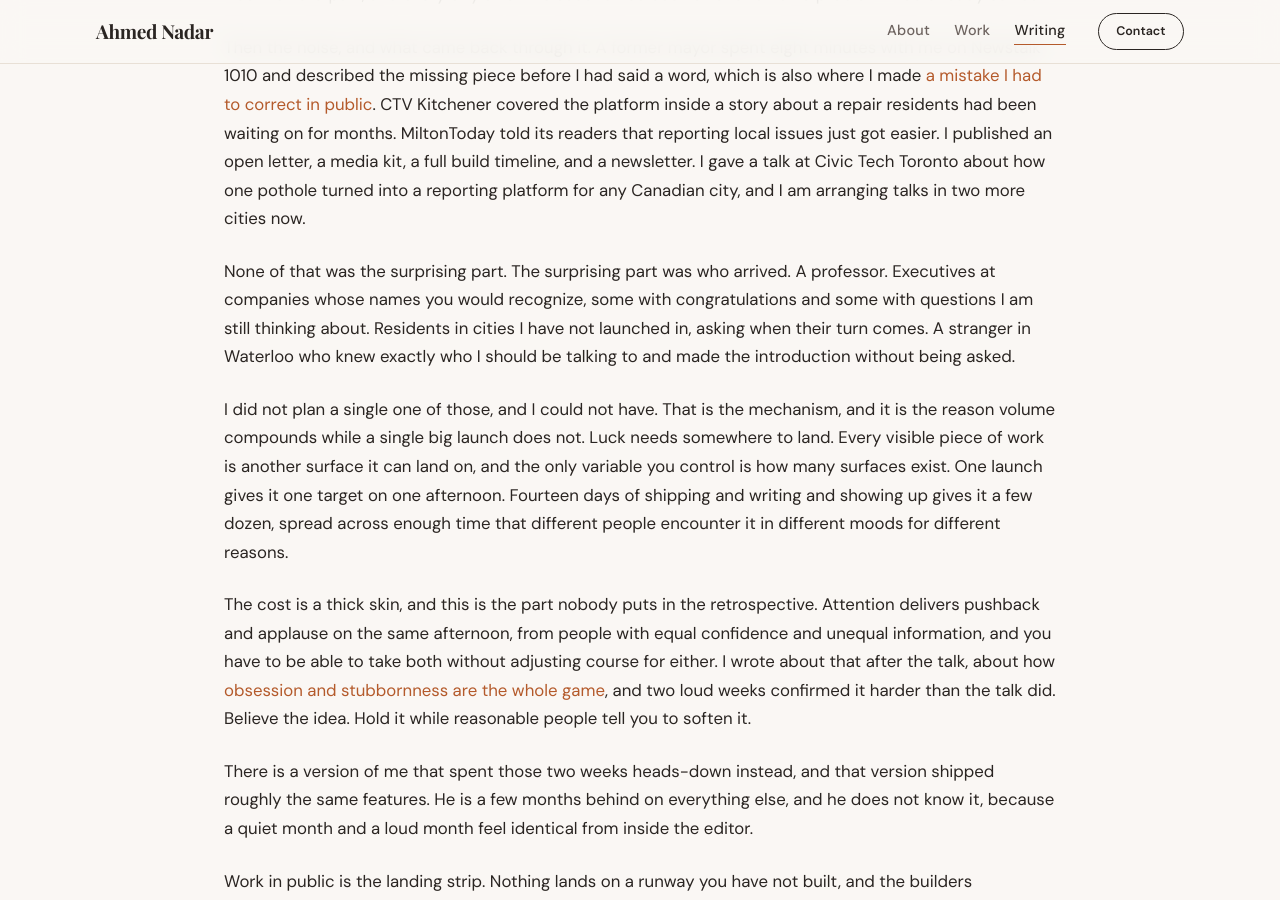
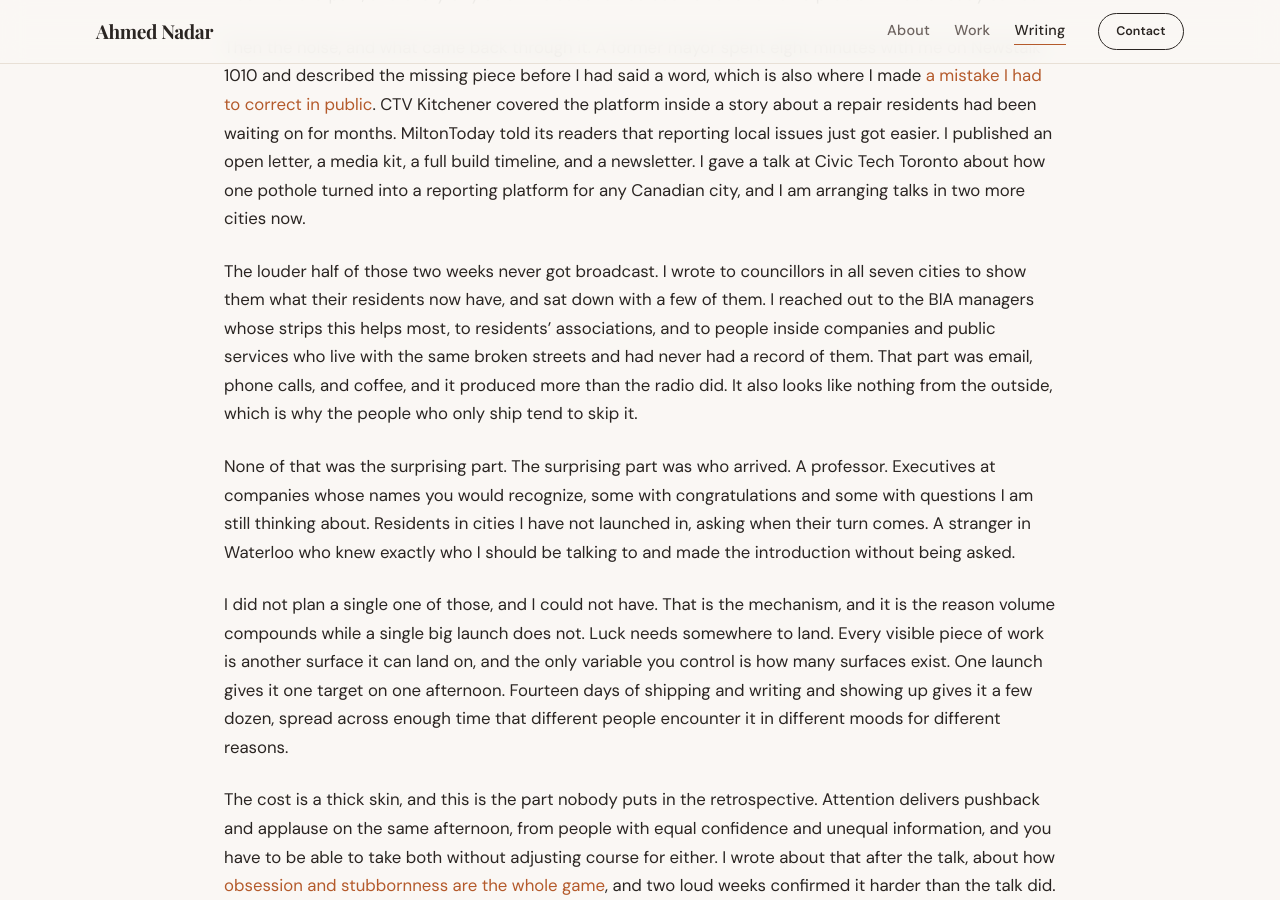
Before and after one commit to AhmedNadar/AhmedNadar.github.io, a Jekyll site: the page built from _posts/2026-08-03-volume-is-the-only-lever.md, in a window 1280 px wide and 900 px high, scrolled down 1531 px. Built offline with Jekyll 4.4.1, drawn with Linux system fonts in a browser that asks for light colours; some web fonts are replaced.

Commit message:
Volume post: add the outreach half, relabel to "showing up"
The post evidenced only the visible half of its own thesis: shipping,
radio, TV, a talk. It left out writing to councillors in all seven
cities, sitting with some of them, and reaching BIA managers, residents'
associations, and people inside companies and public services. That work
produced more than the broadcast did, so the introductions at the end
read as luck arriving from nowhere when much of it was sent for.

Relabel: "building in public" is indie-hacker vocabulary for shipping
with an audience watching. It does not cover the council emails or the
meetings, which are the harder half. "Showing up" covers all of it.
Updated on both images and in the social drafts.

No political contacts named, per the content rules.

```diff
--- a/_posts/2026-08-03-volume-is-the-only-lever.md
+++ b/_posts/2026-08-03-volume-is-the-only-lever.md
@@ -20,6 +20,8 @@ Fourteen days produced the thing I had been building toward since the start: in
 
 Then the noise, and what came back through it. A former mayor spent eight minutes with me on Newstalk 1010 and described the missing piece before I had said a word, which is also where I made [a mistake I had to correct in public](/the-correction-i-owed-him/). CTV Kitchener covered the platform inside a story about a repair residents had been waiting on for months. MiltonToday told its readers that reporting local issues just got easier. I published an open letter, a media kit, a full build timeline, and a newsletter. I gave a talk at Civic Tech Toronto about how one pothole turned into a reporting platform for any Canadian city, and I am arranging talks in two more cities now.
 
+The louder half of those two weeks never got broadcast. I wrote to councillors in all seven cities to show them what their residents now have, and sat down with a few of them. I reached out to the BIA managers whose strips this helps most, to residents' associations, and to people inside companies and public services who live with the same broken streets and had never had a record of them. That part was email, phone calls, and coffee, and it produced more than the radio did. It also looks like nothing from the outside, which is why the people who only ship tend to skip it.
+
 None of that was the surprising part. The surprising part was who arrived. A professor. Executives at companies whose names you would recognize, some with congratulations and some with questions I am still thinking about. Residents in cities I have not launched in, asking when their turn comes. A stranger in Waterloo who knew exactly who I should be talking to and made the introduction without being asked.
 
 I did not plan a single one of those, and I could not have. That is the mechanism, and it is the reason volume compounds while a single big launch does not. Luck needs somewhere to land. Every visible piece of work is another surface it can land on, and the only variable you control is how many surfaces exist. One launch gives it one target on one afternoon. Fourteen days of shipping and writing and showing up gives it a few dozen, spread across enough time that different people encounter it in different moods for different reasons.
```
Also changed, not shown: assets/images/posts/volume-is-the-only-lever-square.png, assets/images/posts/volume-is-the-only-lever.png.
